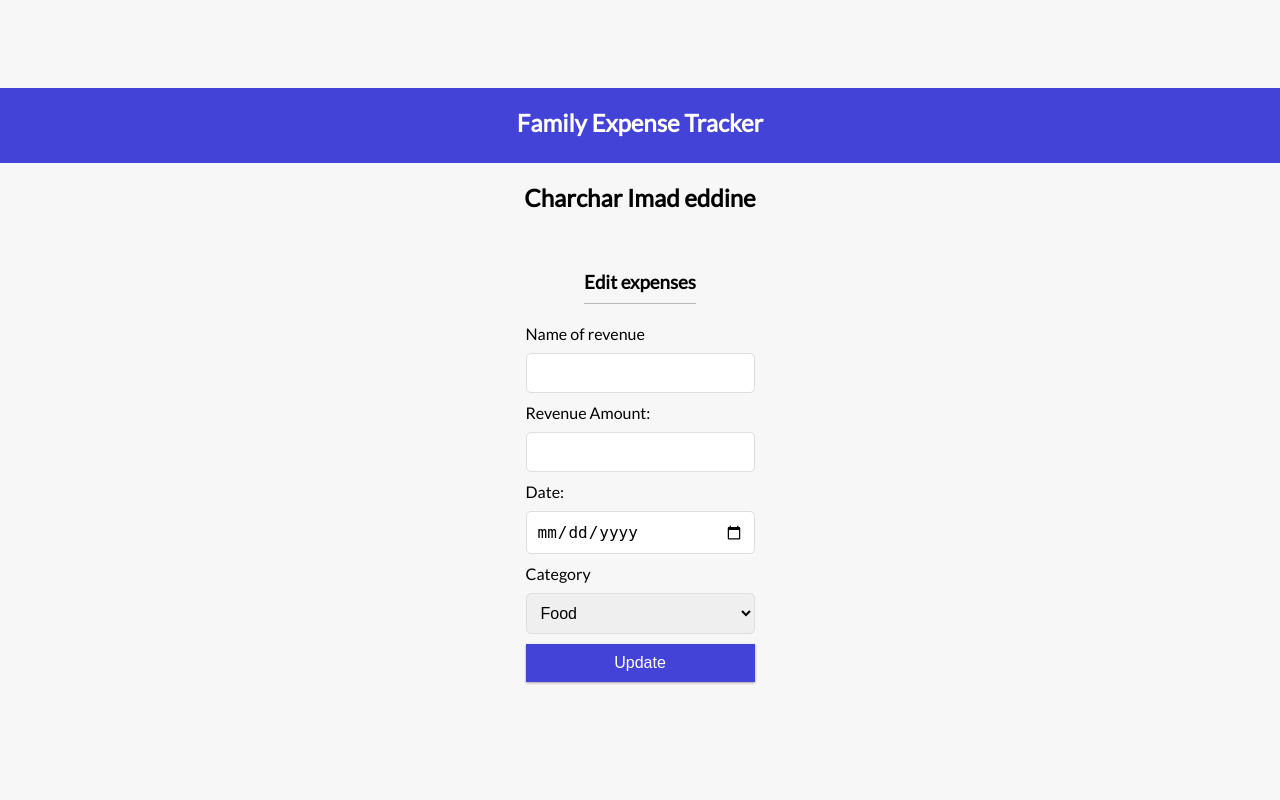
After one commit to MoonFuji/Expenses_Tracker_Web, a PHP site: page /front/edit_expense.html in a window 1280 px wide. The commit adds this page. Run offline with PHP 8.4, Linux system fonts and the light colour scheme.

Commit message:
edit expenses&revenues done

```diff
--- /dev/null
+++ b/front/edit_expense.html
@@ -0,0 +1,56 @@
+<!doctype html>
+<html lang="en">
+
+<head>
+
+    <meta charset="utf-8">
+    <meta name="viewport" content="width=device-width, initial-scale=1">
+    <link rel="stylesheet" href="style/style.css">
+
+    <title>Edit expense</title>
+</head>
+
+    <body>
+    <header>
+        <a href="index.html" class="title"><h2>Family Expense Tracker</h2></a>
+
+    </header>
+    <h2 class="user-name">Charchar Imad eddine</h3>
+    <h3>Edit expenses</h3>
+    <div class="container-expenses">
+        <form id="form" method="POST" action="">
+
+            <div class="form-control">
+                <label for="us-name">Name of revenue</label>
+                <input type="text" name="rev-name" id="us-name" placeholder="" />
+            </div>
+            <div class="form-control">
+                <label for="us-name">Revenue Amount:</label>
+                <input type="number" name="rev-name" id="us-name" placeholder="" />
+            </div>
+            <div class="form-control">
+                <label for="us-name">Date:</label>
+                <input type="Date" name="rev-date" id="us-name" placeholder="" />
+            </div>
+            <div class="form-control">
+                <label for="categories">Category</label>
+                <select id="categories" name="option">
+                    <option value="option1">Food</option>
+                    <option value="option2">Clothes</option>
+                    <a href=""><option value="other">Add category</option></a>
+                 </select>
+            </div>
+            <button class="btn" type="submit">Update</button>
+        </form>
+	</div>
+
+
+
+
+
+
+
+
+    </body>
+
+</html>
--- a/front/style/style.css
+++ b/front/style/style.css
@@ -28,6 +28,12 @@ header {
   width: 100%;
 }
 
+
+.title
+{
+  text-decoration: none;
+  color: white;
+}
 .container {
   margin: 30px auto;
   width: 350px;
```
Also changed, not shown: front/edit_revenue.html (added, +56 -0 lines), front/revenue.html (+2 -31 lines), front/script/revenue.js (deleted, +0 -26 lines), utility/editrevenue.php (added).
